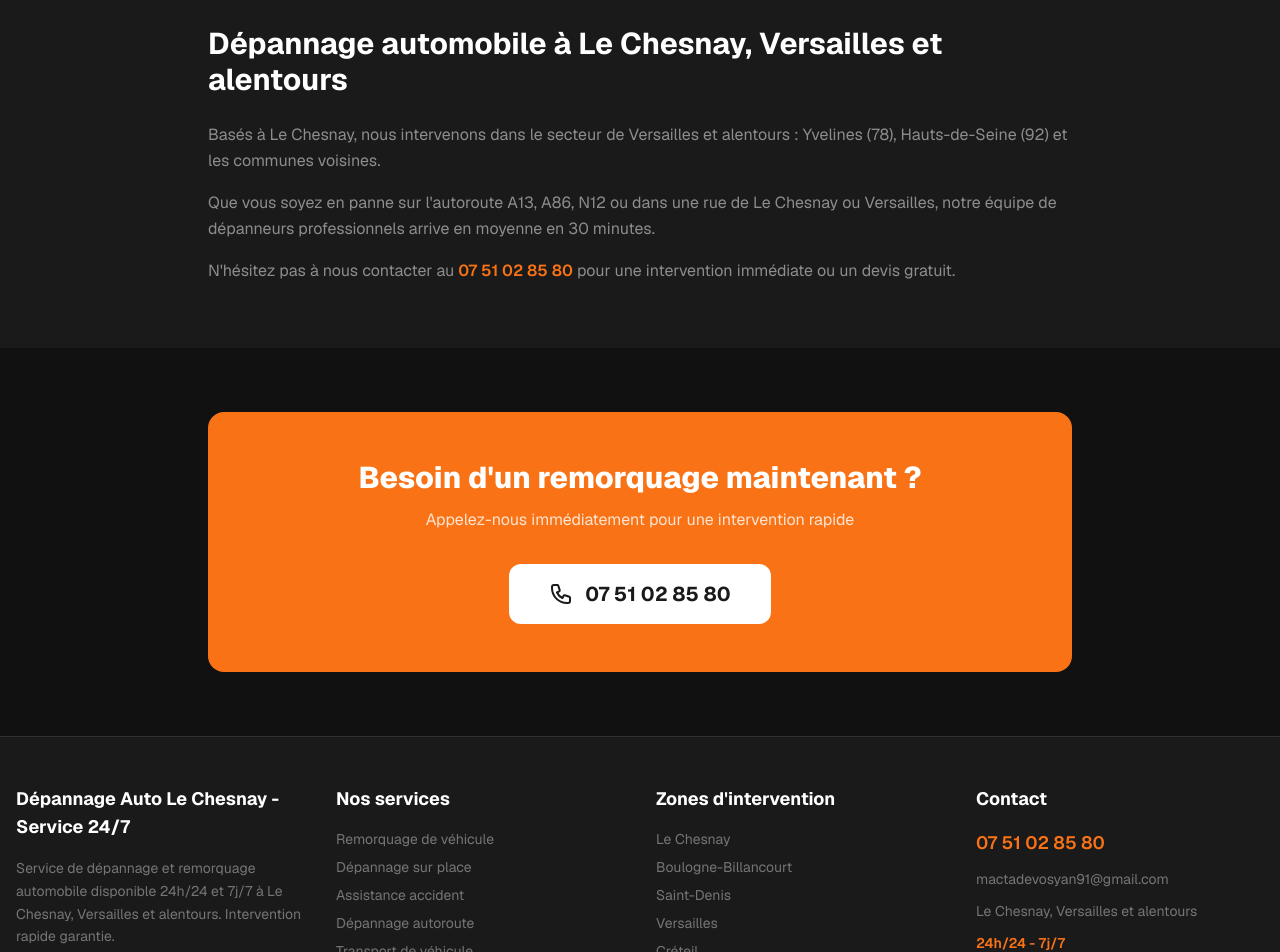
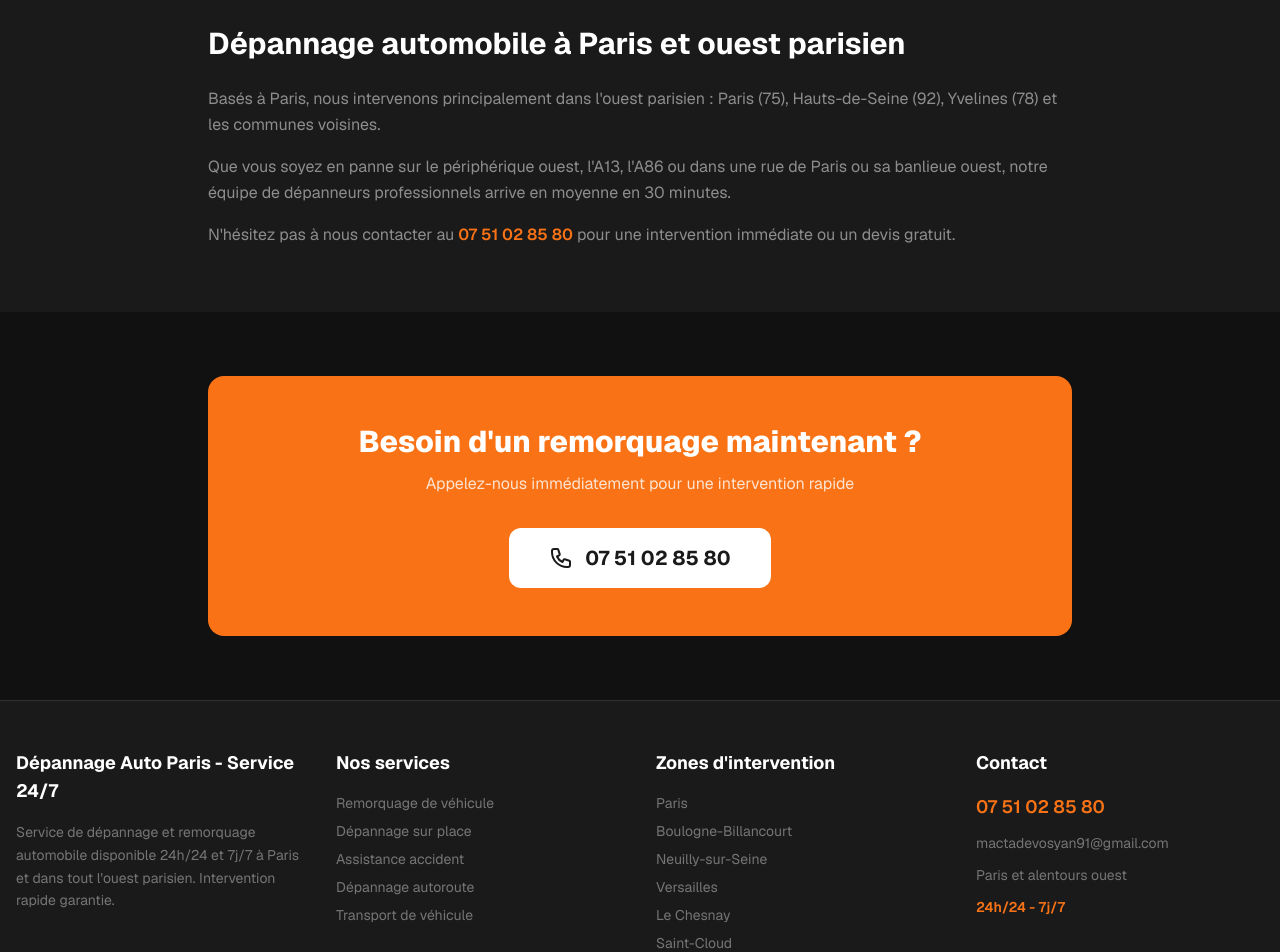
Before and after one commit to hro555/depannage-paris, a Next.js app: page /zones in a window 1280 px wide. Shown: the part 1760-2712 px from the top of the page. Built offline with nearby package versions, Linux system fonts and the light colour scheme.

Commit message:
Changer localisation: Paris et ouest parisien, zones de service mises à jour

```diff
--- a/src/app/contact/page.tsx
+++ b/src/app/contact/page.tsx
@@ -2,9 +2,9 @@ import type { Metadata } from "next";
 import { PHONE, PHONE_HREF, EMAIL, ADDRESS } from "@/lib/constants";
 
 export const metadata: Metadata = {
-  title: "Contact | Dépannage Auto Le Chesnay - Versailles",
+  title: "Contact | Dépannage Auto Paris",
   description:
-    "Contactez notre service de dépannage automobile à Le Chesnay, Versailles et alentours. Disponible 24h/24, 7j/7. Appel, email ou formulaire de contact.",
+    "Contactez notre service de dépannage automobile à Paris. Disponible 24h/24, 7j/7. Appel, email ou formulaire de contact.",
 };
 
 export default function ContactPage() {
--- a/src/app/layout.tsx
+++ b/src/app/layout.tsx
@@ -16,11 +16,11 @@ const geistSans = Geist({
 export const metadata: Metadata = {
   metadataBase: new URL(SITE_URL),
   title: {
-    default: `${SITE_NAME} | Dépannage & Remorquage 24h/24 Le Chesnay, Versailles`,
+    default: `${SITE_NAME} | Dépannage & Remorquage 24h/24 Paris`,
     template: `%s | ${SITE_NAME}`,
   },
   description:
-    "Service de dépannage et remorquage automobile 24h/24 et 7j/7 à Chesnay. Intervention rapide, agréé assurances, devis gratuit.",
+    "Service de dépannage et remorquage automobile 24h/24 et 7j/7 à Paris et ouest parisien. Intervention rapide, agréé assurances, devis gratuit.",
   keywords: [
     "dépannage auto paris",
     "remorquage paris",
--- a/src/app/page.tsx
+++ b/src/app/page.tsx
@@ -23,7 +23,7 @@ export default function Home() {
               Nos Services de <span className="text-primary italic">Remorquage</span>
             </h2>
             <p className="text-white/50 max-w-2xl mx-auto">
-              Professionnel du remorquage auto et dépannage voiture sur Le Chesnay, Versailles et alentours – service 24/7
+              Professionnel du remorquage auto et dépannage voiture à Paris et alentours ouest – service 24/7
             </p>
           </div>
           <div className="grid grid-cols-1 md:grid-cols-2 lg:grid-cols-3 gap-6">
@@ -42,7 +42,7 @@ export default function Home() {
               Zone d&apos;<span className="text-primary italic">Intervention</span>
             </h2>
             <p className="text-white/50 max-w-2xl mx-auto">
-              Remorquage auto et dépannage voiture partout Chesnay, Versailles et alentours
+              Remorquage auto et dépannage voiture à Paris et dans l&apos;ouest parisien
             </p>
           </div>
           <div className="grid grid-cols-2 md:grid-cols-3 lg:grid-cols-4 gap-4">
@@ -73,7 +73,7 @@ export default function Home() {
               Pourquoi Choisir Notre <span className="text-primary italic">Service</span> ?
             </h2>
             <p className="text-white/50 max-w-2xl mx-auto">
-              Experts du remorquage auto à Chesnay, Versailles et alentours
+              Experts du remorquage auto à Paris et alentours ouest
             </p>
           </div>
           <div className="grid grid-cols-1 md:grid-cols-3 gap-6">
@@ -94,7 +94,7 @@ export default function Home() {
                   </svg>
                 ),
                 title: "Intervention Rapide",
-                text: "Nos dépanneurs interviennent en moins de 30 minutes à Le Chesnay, Versailles et alentours.",
+                text: "Nos dépanneurs interviennent en moins de 30 minutes à Paris et dans l'ouest parisien.",
               },
               {
                 icon: (
@@ -124,7 +124,7 @@ export default function Home() {
         <div className="max-w-4xl mx-auto px-4 text-center">
           <p className="text-white/40 mb-4">
             Service professionnel de remorquage automobile et dépannage voiture.<br />
-            Intervention 24h/24 - 7j/7 à Le Chesnay, Versailles et alentours
+            Intervention 24h/24 - 7j/7 à Paris et alentours ouest
           </p>
           <a
             href={PHONE_HREF}
--- a/src/app/services/page.tsx
+++ b/src/app/services/page.tsx
@@ -6,7 +6,7 @@ import { SERVICES } from "@/lib/constants";
 export const metadata: Metadata = {
   title: "Nos Services de Dépannage Auto",
   description:
-    "Remorquage, dépannage sur place, assistance accident, dépannage autoroute, transport de véhicule. Service 24h/24 à Le Chesnay, Versailles et alentours.",
+    "Remorquage, dépannage sur place, assistance accident, dépannage autoroute, transport de véhicule. Service 24h/24 à Paris et ouest parisien.",
 };
 
 export default function ServicesPage() {
@@ -19,7 +19,7 @@ export default function ServicesPage() {
           </h1>
           <p className="text-lg text-white/50 max-w-3xl">
             Découvrez l&apos;ensemble de nos prestations de dépannage et remorquage
-            disponibles 24h/24 à Le Chesnay, Versailles et alentours.
+            disponibles 24h/24 à Paris et dans l&apos;ouest parisien.
           </p>
         </div>
       </section>
--- a/src/app/tarifs/page.tsx
+++ b/src/app/tarifs/page.tsx
@@ -5,7 +5,7 @@ import { PHONE, PHONE_HREF } from "@/lib/constants";
 export const metadata: Metadata = {
   title: "Tarifs Dépannage & Remorquage",
   description:
-    "Tarifs transparents pour nos services de dépannage et remorquage à Le Chesnay, Versailles et alentours. Devis gratuit, pas de frais cachés.",
+    "Tarifs transparents pour nos services de dépannage et remorquage à Paris et alentours. Devis gratuit, pas de frais cachés.",
 };
 
 const TARIFS = [
@@ -20,7 +20,7 @@ const TARIFS = [
     ],
   },
   {
-    name: "Remorquage Le Chesnay",
+    name: "Remorquage Paris",
     price: "À partir de 95€",
     features: [
       "Transport jusqu'à 20 km",
@@ -31,7 +31,7 @@ const TARIFS = [
     popular: true,
   },
   {
-    name: "Remorquage Versailles et alentours",
+    name: "Remorquage ouest parisien",
     price: "À partir de 129€",
     features: [
       "Transport jusqu'à 50 km",
--- a/src/app/zones/page.tsx
+++ b/src/app/zones/page.tsx
@@ -3,9 +3,9 @@ import CTASection from "@/components/CTASection";
 import { ZONES, PHONE, PHONE_HREF } from "@/lib/constants";
 
 export const metadata: Metadata = {
-  title: "Zones d'intervention | Dépannage Le Chesnay, Versailles et alentours",
+  title: "Zones d'intervention | Dépannage Paris et ouest parisien",
   description:
-    "Dépannage et remorquage à Le Chesnay, Versailles et alentours : Boulogne-Billancourt, Saint-Denis, Créteil, Nanterre et plus.",
+    "Dépannage et remorquage à Paris et ouest parisien : Boulogne-Billancourt, Neuilly, Versailles, Saint-Cloud, Nanterre et plus.",
 };
 
 export default function ZonesPage() {
@@ -17,7 +17,7 @@ export default function ZonesPage() {
             Zone d&apos;<span className="text-primary italic">Intervention</span>
           </h1>
           <p className="text-lg text-white/50 max-w-3xl">
-            Notre flotte de dépanneuses couvre Le Chesnay, Versailles et alentours.
+            Notre flotte de dépanneuses couvre Paris et tout l&apos;ouest parisien.
             Intervention rapide garantie en 30 minutes.
           </p>
         </div>
@@ -55,16 +55,16 @@ export default function ZonesPage() {
       <section className="py-16 bg-dark">
         <div className="max-w-4xl mx-auto px-4">
           <h2 className="text-2xl md:text-3xl font-bold text-white mb-6">
-            Dépannage automobile à Le Chesnay, Versailles et alentours
+            Dépannage automobile à Paris et ouest parisien
           </h2>
           <div className="space-y-4 text-white/50 leading-relaxed">
             <p>
-              Basés à Le Chesnay, nous intervenons dans le secteur de Versailles et alentours :
-              Yvelines (78), Hauts-de-Seine (92) et les communes voisines.
+              Basés à Paris, nous intervenons principalement dans l&apos;ouest parisien :
+              Paris (75), Hauts-de-Seine (92), Yvelines (78) et les communes voisines.
             </p>
             <p>
-              Que vous soyez en panne sur l&apos;autoroute A13, A86, N12
-              ou dans une rue de Le Chesnay ou Versailles, notre équipe de dépanneurs professionnels arrive
+              Que vous soyez en panne sur le périphérique ouest, l&apos;A13, l&apos;A86
+              ou dans une rue de Paris ou sa banlieue ouest, notre équipe de dépanneurs professionnels arrive
               en moyenne en 30 minutes.
             </p>
             <p>
--- a/src/components/Footer.tsx
+++ b/src/components/Footer.tsx
@@ -9,8 +9,8 @@ export default function Footer() {
         <div>
           <h3 className="text-white font-bold text-lg mb-4">{SITE_NAME}</h3>
           <p className="text-white/40 text-sm leading-relaxed">
-            Service de dépannage et remorquage automobile disponible 24h/24 et 7j/7 à Le Chesnay,
-            Versailles et alentours. Intervention rapide garantie.
+            Service de dépannage et remorquage automobile disponible 24h/24 et 7j/7 à Paris
+            et dans tout l&apos;ouest parisien. Intervention rapide garantie.
           </p>
         </div>
 
--- a/src/components/Hero.tsx
+++ b/src/components/Hero.tsx
@@ -13,12 +13,12 @@ export default function Hero() {
         <h1 className="text-4xl md:text-5xl lg:text-6xl font-extrabold leading-tight mb-6">
           <span className="text-white">Remorquage Auto</span>
           <br />
-          <span className="text-primary">Le Chesnay, Versailles et alentours</span>
+          <span className="text-primary">Paris &amp; alentours</span>
         </h1>
 
         <p className="text-lg md:text-xl text-white/60 mb-10 max-w-2xl mx-auto leading-relaxed">
           Dépannage et remorquage de voiture rapide et professionnel. Intervention
-          en moins de 30 minutes à Le Chesnay, Versailles et alentours.
+          en moins de 30 minutes à Paris et dans tout l&apos;ouest parisien.
         </p>
 
         <a
@@ -36,7 +36,7 @@ export default function Hero() {
           {[
             { icon: "clock", title: "24h/24", subtitle: "Disponible jour et nuit" },
             { icon: "bolt", title: "30 min", subtitle: "Intervention rapide" },
-            { icon: "map", title: "Versailles", subtitle: "et alentours" },
+            { icon: "map", title: "Paris Ouest", subtitle: "et alentours" },
           ].map((badge) => (
             <div
               key={badge.title}
--- a/src/components/JsonLd.tsx
+++ b/src/components/JsonLd.tsx
@@ -6,16 +6,16 @@ export default function JsonLd() {
     "@type": "AutoRepair",
     name: SITE_NAME,
     description:
-      "Service de dépannage et remorquage automobile 24h/24 à Le Chesnay, Versailles et alentours",
+      "Service de dépannage et remorquage automobile 24h/24 à Paris et alentours ouest",
     url: SITE_URL,
     telephone: PHONE,
     email: EMAIL,
     address: {
       "@type": "PostalAddress",
       streetAddress: "12 Rue de la République",
-      addressLocality: "Le Chesnay",
-      postalCode: "78150",
-      addressRegion: "Yvelines",
+      addressLocality: "Paris",
+      postalCode: "75000",
+      addressRegion: "Île-de-France",
       addressCountry: "FR",
     },
     geo: {
--- a/src/components/PhotoGallery.tsx
+++ b/src/components/PhotoGallery.tsx
@@ -6,7 +6,7 @@ const PHOTOS = [
   { src: "/photos/depannage-remarquage-03.jpg", alt: "Remorquage de véhicule en panne" },
   { src: "/photos/depannage-remarquage-04.jpg", alt: "Dépanneuse en intervention" },
   { src: "/photos/depannage-remarquage-05.jpg", alt: "Transport de véhicule accidenté" },
-  { src: "/photos/depannage-remarquage-09.jpg", alt: "Remorquage rapide Versailles" },
+  { src: "/photos/depannage-remarquage-09.jpg", alt: "Remorquage rapide Paris ouest" },
   { src: "/photos/depannage-remarquage-12.jpg", alt: "Assistance routière 24h/24" },
   { src: "/photos/depannage-remarquage-16.jpg", alt: "Dépannage sur autoroute" },
   { src: "/photos/depannage-remarquage-18.jpg", alt: "Plateau dépanneuse professionnel" },
@@ -21,7 +21,7 @@ export default function PhotoGallery() {
             Nos <span className="text-primary italic">Interventions</span>
           </h2>
           <p className="text-white/50 max-w-2xl mx-auto">
-            Quelques exemples de nos interventions récentes à Le Chesnay, Versailles et alentours
+            Quelques exemples de nos interventions récentes à Paris et alentours
           </p>
         </div>
 
--- a/src/lib/constants.ts
+++ b/src/lib/constants.ts
@@ -1,23 +1,23 @@
-export const SITE_NAME = "Dépannage Auto Le Chesnay - Service 24/7";
+export const SITE_NAME = "Dépannage Auto Paris - Service 24/7";
 export const SITE_URL = "https://depannage-auto-paris.fr";
 export const PHONE = "07 51 02 85 80";
 export const PHONE_HREF = "tel:+33751028580";
 export const EMAIL = "mactadevosyan91@gmail.com";
-export const ADDRESS = "Le Chesnay, Versailles et alentours";
+export const ADDRESS = "Paris et alentours ouest";
 
 export const ZONES = [
+  { name: "Paris", slug: "paris" },
+  { name: "Boulogne-Billancourt", slug: "boulogne-billancourt" },
+  { name: "Neuilly-sur-Seine", slug: "neuilly-sur-seine" },
+  { name: "Versailles", slug: "versailles" },
   { name: "Le Chesnay", slug: "le-chesnay" },
-  { name: "Boulogne-Billancourt", slug: "boulogne-billancourt" },
-  { name: "Saint-Denis", slug: "saint-denis" },
-  { name: "Versailles", slug: "versailles" },
-  { name: "Créteil", slug: "creteil" },
+  { name: "Saint-Cloud", slug: "saint-cloud" },
+  { name: "Rueil-Malmaison", slug: "rueil-malmaison" },
   { name: "Nanterre", slug: "nanterre" },
-  { name: "Évry-Courcouronnes", slug: "evry-courcouronnes" },
-  { name: "Bobigny", slug: "bobigny" },
-  { name: "Pontoise", slug: "pontoise" },
-  { name: "Melun", slug: "melun" },
-  { name: "Argenteuil", slug: "argenteuil" },
-  { name: "Montreuil", slug: "montreuil" },
+  { name: "Suresnes", slug: "suresnes" },
+  { name: "Issy-les-Moulineaux", slug: "issy-les-moulineaux" },
+  { name: "Meudon", slug: "meudon" },
+  { name: "Chaville", slug: "chaville" },
 ] as const;
 
 export const SERVICES = [
@@ -25,7 +25,7 @@ export const SERVICES = [
     title: "Remorquage de véhicule",
     slug: "remorquage",
     description:
-      "Transport sécurisé de votre véhicule vers le garage ou la destination de votre choix à Le Chesnay, Versailles et alentours.",
+      "Transport sécurisé de votre véhicule vers le garage ou la destination de votre choix à Paris et ses alentours ouest.",
     icon: "truck",
   },
   {
@@ -46,7 +46,7 @@ export const SERVICES = [
     title: "Dépannage autoroute",
     slug: "depannage-autoroute",
     description:
-      "Intervention rapide sur les autoroutes et voies rapides autour de Versailles, A13, A86, N12.",
+      "Intervention rapide sur les autoroutes et voies rapides : A13, A86, N12, périphérique ouest.",
     icon: "road",
   },
   {
```
